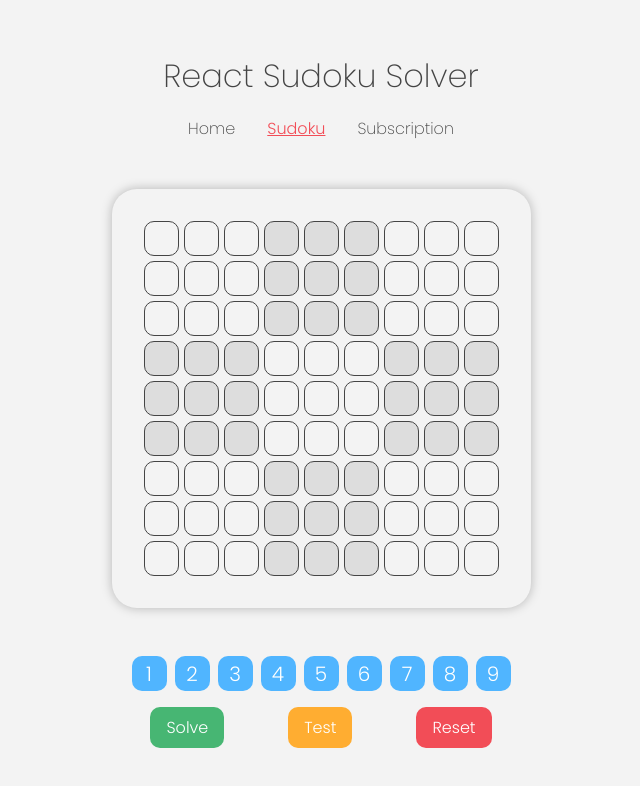
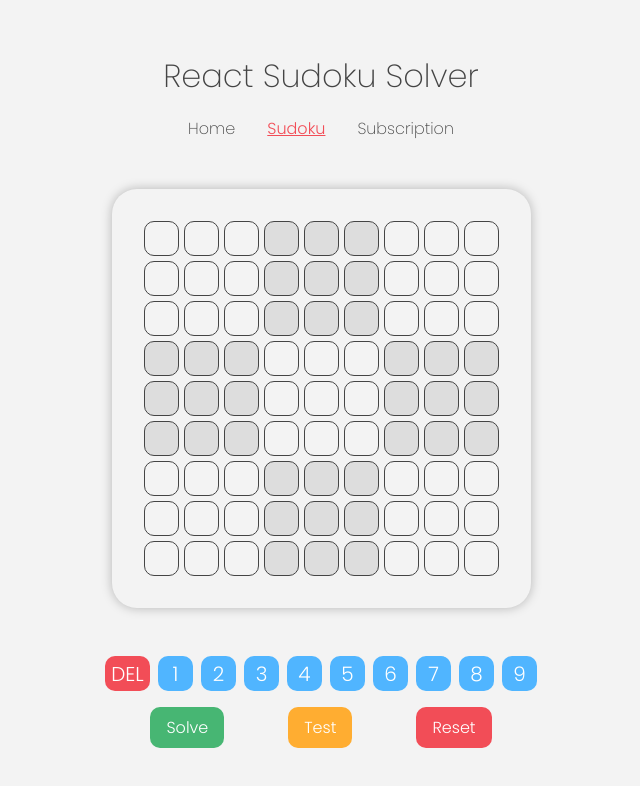
Before and after one commit to VWRoli/react-sudoku, a React (Create React App) app: page /sudoku in a window 1280 px wide. Shown: the top 786 px of the page, without its empty margins (319-959 px from the left). Built offline with nearby package versions, Linux system fonts and the light colour scheme.

Commit message:
feat: delete cell button

```diff
--- a/src/components/Sudoku/Sudoku.tsx
+++ b/src/components/Sudoku/Sudoku.tsx
@@ -9,6 +9,7 @@ import GridItem from '../GridItem/GridItem';
 const Sudoku: React.FC = (): JSX.Element => {
   const [selected, setSelected] = useState('');
   const [isSolvable, setIsSolvable] = useState(true);
+  const [userInput, setUserInput] = useState();
 
   const emptyBoard: number[] = Array(81).fill(0);
 
@@ -35,7 +36,7 @@ const Sudoku: React.FC = (): JSX.Element => {
     for (let i = 0; i < board.length; i = i + 9) {
       twoDimensionalBoard.push(board.slice(i, i + 9));
     }
-
+    console.log(board);
     function solve(board: number[][]) {
       const emptySpot = nextEmptySpot(board);
       const row = emptySpot[0];
@@ -161,9 +162,9 @@ const Sudoku: React.FC = (): JSX.Element => {
       )}
 
       <div className="control-btn-container">
-        {Array.from(Array(9).keys()).map((number) => (
+        {Array.from(Array(10).keys()).map((number) => (
           <ControlButton
-            value={number + 1}
+            value={number}
             key={number}
             selected={selected}
             addUserInput={addUserInput}
--- a/src/components/common/ControlButton/ControlButton.tsx
+++ b/src/components/common/ControlButton/ControlButton.tsx
@@ -10,8 +10,11 @@ const ControlButton: React.FC<Props> = ({ value, selected, addUserInput }) => {
   };
 
   return (
-    <button className="control-btn" onClick={handleClick}>
-      {value}
+    <button
+      className={value !== 0 ? 'control-btn' : 'control-btn del-btn'}
+      onClick={handleClick}
+    >
+      {value !== 0 ? value : 'DEL'}
     </button>
   );
 };
--- a/src/components/common/ControlButton/_ControlButton.scss
+++ b/src/components/common/ControlButton/_ControlButton.scss
@@ -13,3 +13,7 @@
     transform: scale(1.05);
   }
 }
+.del-btn {
+  background-color: $errorColor;
+  width: 45px;
+}
```
Also changed, not shown: src/css/main.min.css.
